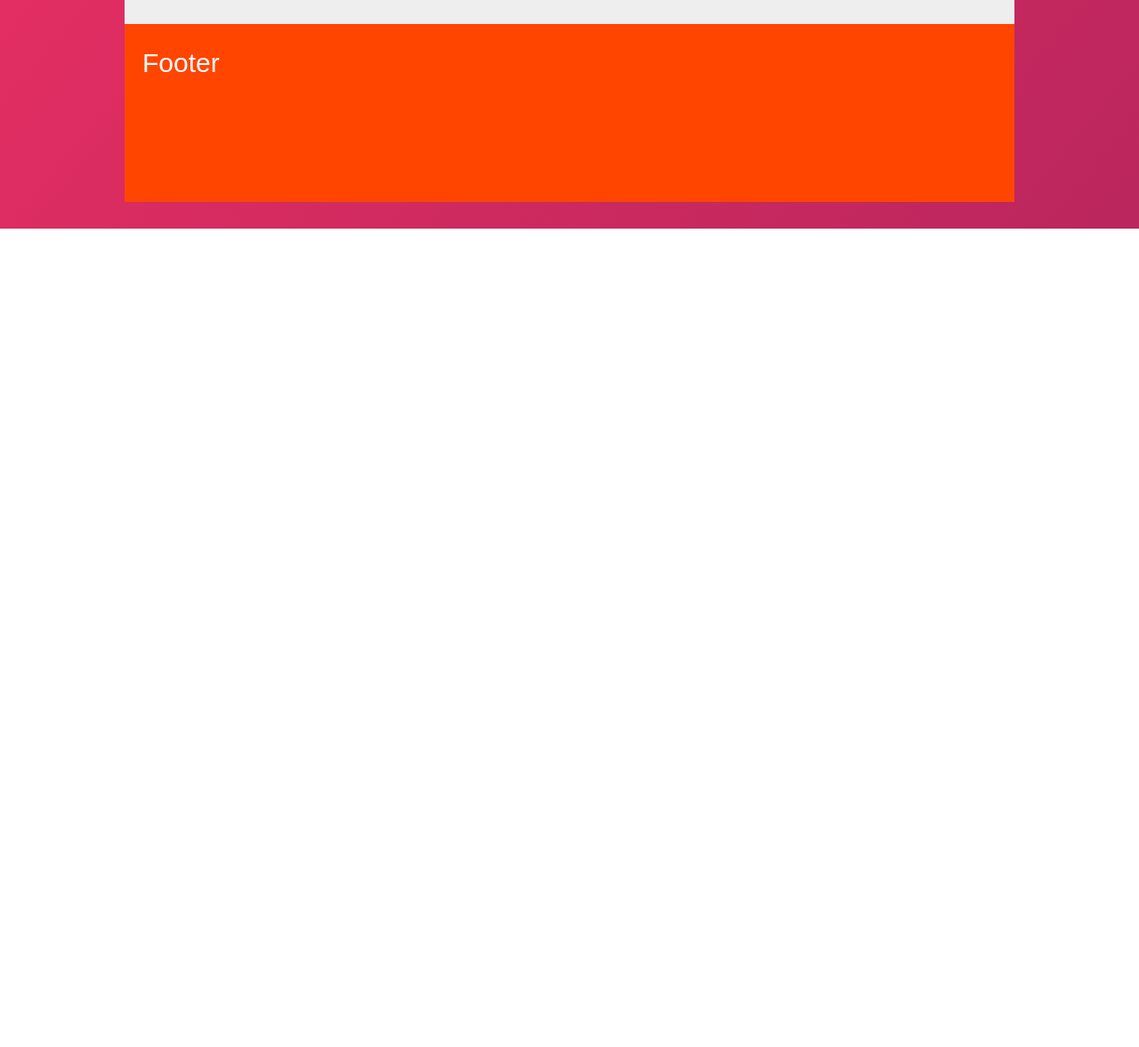
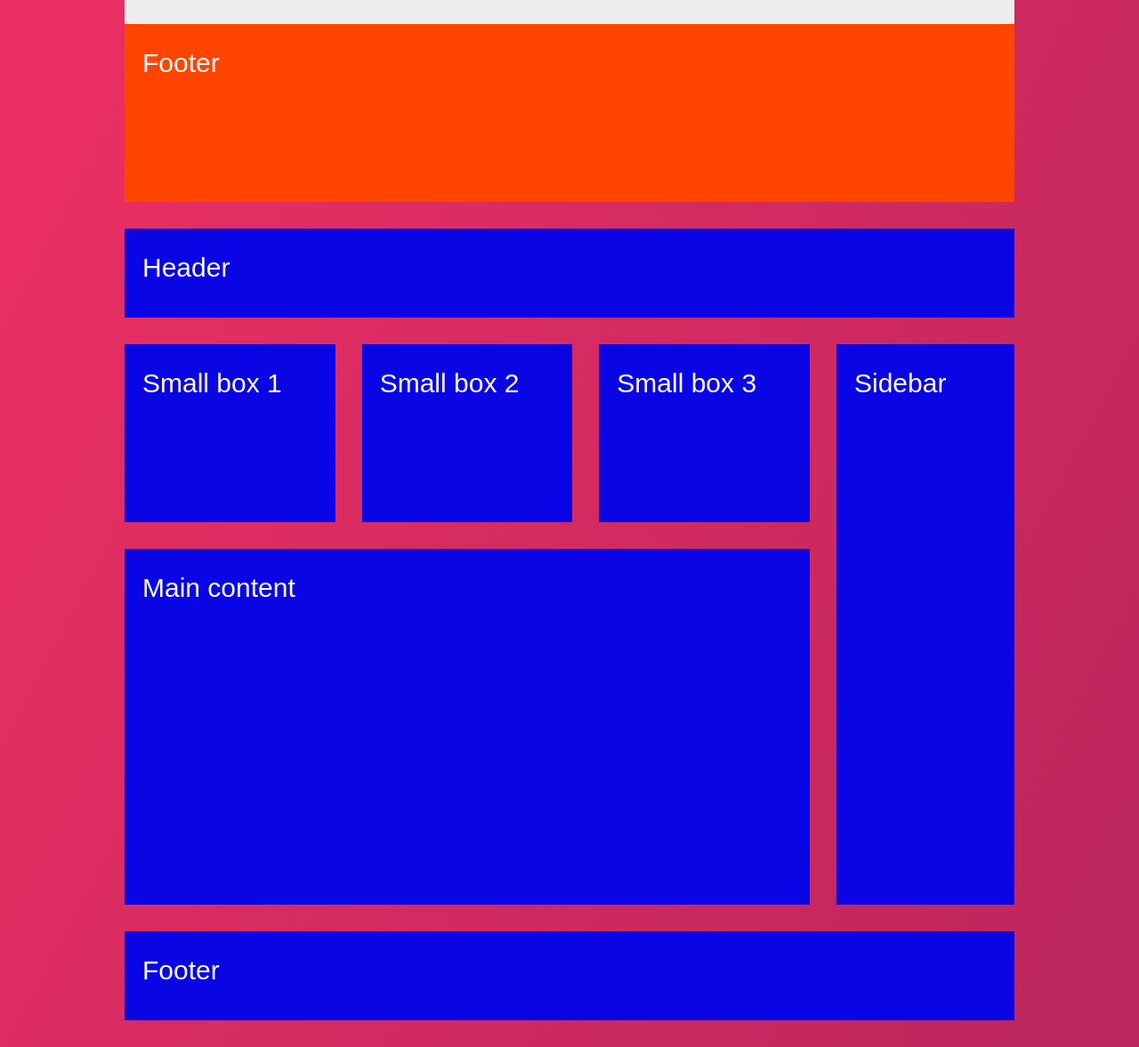
Before and after one commit to lawrencedovin/css-grid, a website: page index.html in a window 1280 px wide. Shown: the part 1283-2460 px from the top of the page at 89% size. Before the commit the page ends 1540 px from the top, so only its background shows below. Drawn offline with Linux system fonts and the light colour scheme.

Commit message:
Added Grid Challenge basic solution

```diff
--- a/index.html
+++ b/index.html
@@ -29,5 +29,15 @@
             <div class="item main-content">Main content</div>
             <div class="item footer">Footer</div>
         </div>
+
+        <div class="challenge">
+            <div class="header">Header</div>
+            <div class="small-box-1">Small box 1</div>
+            <div class="small-box-2">Small box 2</div>
+            <div class="small-box-3">Small box 3</div>
+            <div class="main-content">Main content</div>
+            <div class="sidebar">Sidebar</div>
+            <div class="footer">Footer</div>
+        </div>
     </body>
 </html>
--- a/sass/_components.scss
+++ b/sass/_components.scss
@@ -93,3 +93,38 @@
         grid-column: 1 / -1;
     }
 }
+
+.challenge {
+   width: 1000px;
+   margin: 30px auto;
+
+   display: grid;
+   grid-template-rows: 100px 200px 400px 100px; //100px for header, 200px for small boxes, 400px main content, 100px footer
+   grid-template-columns: repeat(3, 1fr) 200px; //1fr for rest of columns, 200px for sidebar
+   grid-gap: 30px;
+
+   & > * {
+       background-color: rgb(9, 5, 228);
+       padding: 20px;
+       color: white;
+       font-size: 30px;
+       font-family: sans-serif;
+   }
+
+   .header {
+       grid-column: 1 / -1;
+   }
+
+   .sidebar {
+       grid-column: 4 / 5;
+       grid-row: 2 / span 2;
+   }
+
+   .main-content {
+       grid-column: 1 / span 3;
+   }
+
+   .footer {
+       grid-column: 1 / -1;
+   }
+}
```
Also changed, not shown: css/style.css.
